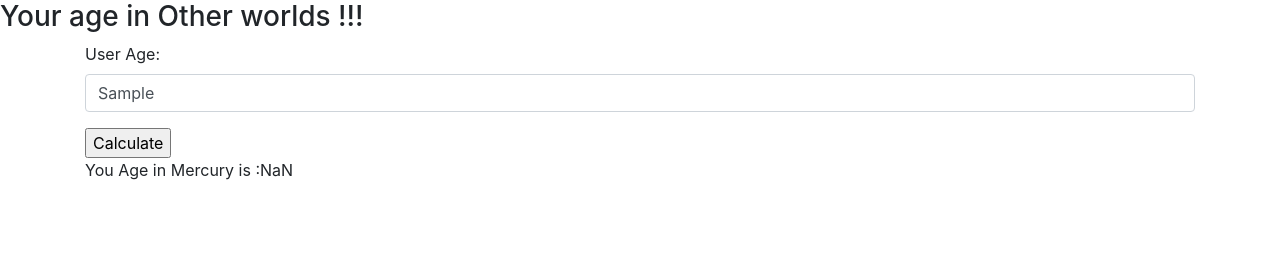
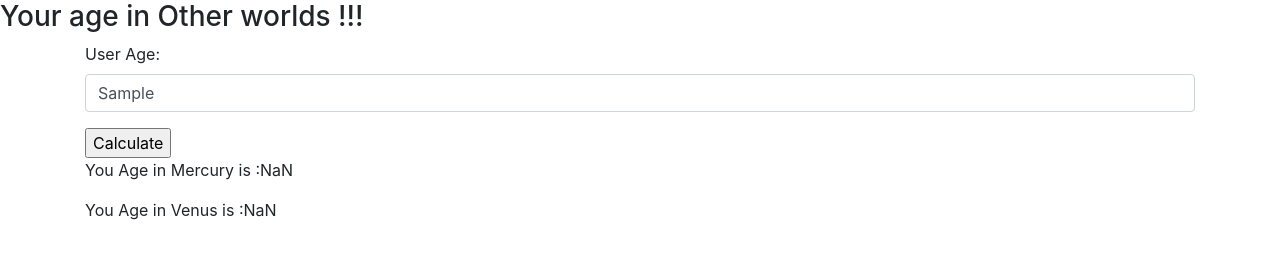
Before and after one commit to sheilaje/Galactic-Age-Calculator-JS, a website built with webpack: page src/index.html in a window 1280 px wide. Both pictures are taken after typing "Sample" into the empty fields and a click on the input "Calculate". Built offline with nearby package versions, Linux system fonts and the light colour scheme.

Commit message:
add functionality to calculate venus years

```diff
--- a/src/galacticAgeCalculator.js
+++ b/src/galacticAgeCalculator.js
@@ -7,6 +7,11 @@ class Age {
     this.mercuryYears = Math.round(this.userAge/0.24);
     return this.mercuryYears;
   }
+
+  calculateVenusYears() {
+    this.venusYears = Math.round(this.userAge/0.62);
+    return this.venusYears;
+  }
   }
 
 export { Age };
--- a/src/index.html
+++ b/src/index.html
@@ -22,6 +22,7 @@
   </div>
   <div class = "container" id = "otherPlanetAge">
     <p>You Age in Mercury is :<span id = "mecuryYears"></span></p>
+    <p>You Age in Venus is :<span id = "venusYears"></span></p>
   </div>
   </body>
 </html>
--- a/src/main.js
+++ b/src/main.js
@@ -14,6 +14,8 @@ $(document).ready(function()
     const newAge = new Age(userAge);
     let mercuryAge = newAge.calculateMercuryYears();
     $("#mecuryYears").text(mercuryAge);
+    let venusAge = newAge.calculateVenusYears();
+    $("#venusYears").text(venusAge);
   });
 
 // console.log(userAge);
```
